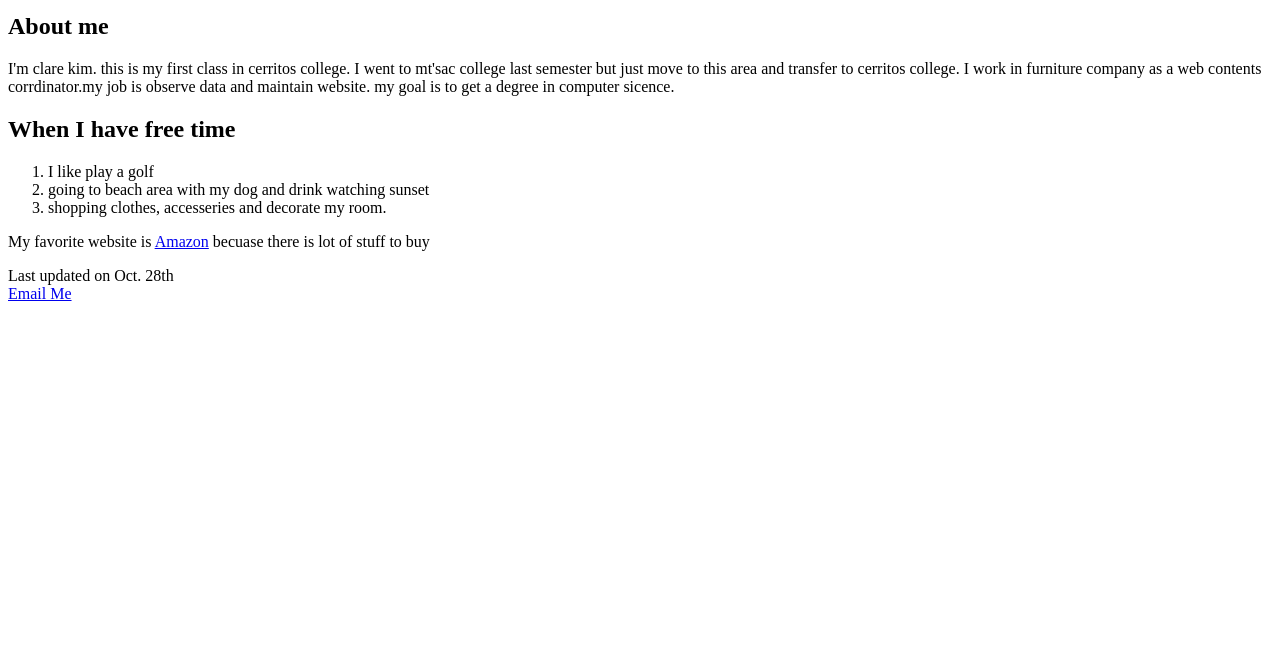
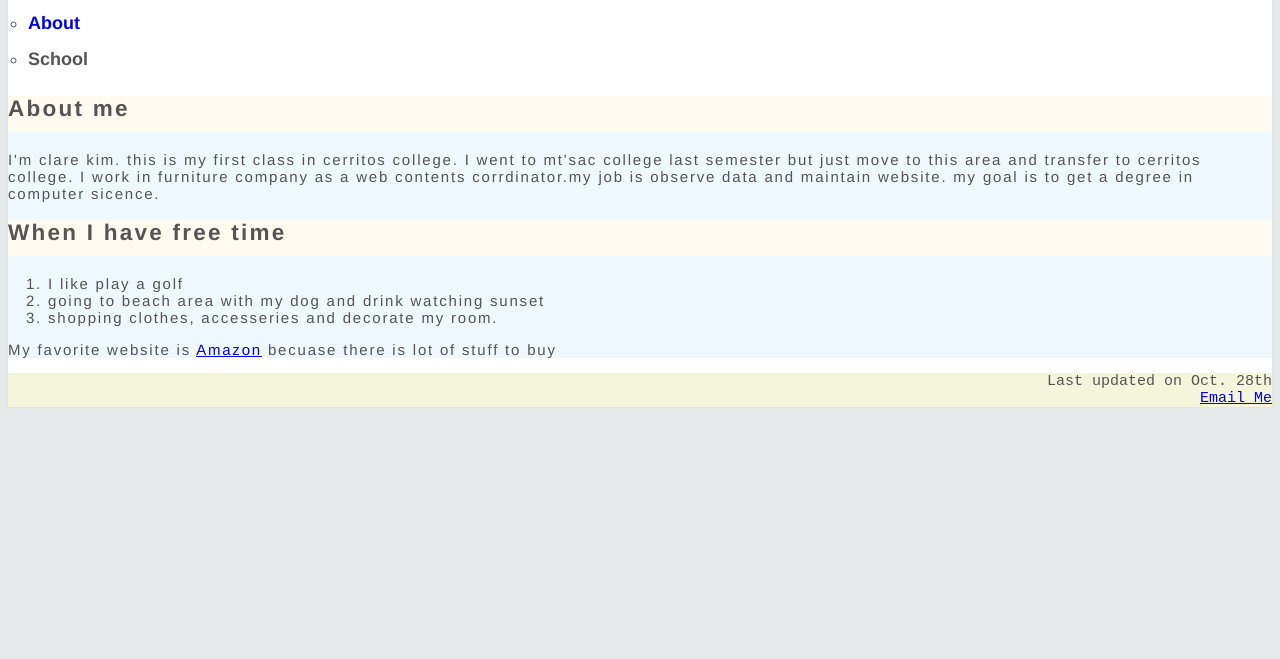
Before and after one commit to Codingnow22/CIS162, a plain HTML site: page index.html in a window 1280 px wide. Shown: the part 141-800 px from the top of the page. Drawn offline with Linux system fonts and the light colour scheme.

Commit message:
Add files via upload

```diff
--- a/index.html
+++ b/index.html
@@ -1,13 +1,16 @@
 <!DOCTYPE html>
-<html leng="en">
+<html lang="en">
 
 <head>
-    <meta charset="utf-8">
+ <meta charset="utf-8">
  <title>Claire Kim</title>
+<link rel="stylesheet" href="css.css">
+
 </head>
 
 <body>
 
+<heather>
 <h1>Claire Kim</h1>
 <nav>
     <ul>
@@ -16,7 +19,9 @@
     <li>School</li>
     </ul>
 </nav>
+</heather>
 
+<section>
 <h2>About me</h2>
 <p>I'm clare kim. this is my first class in cerritos college. I went to mt'sac college last semester but just move to this area and transfer to cerritos college. I work in furniture company as a web contents corrdinator.my job is observe data and maintain website. my goal is to get a degree in computer sicence.</p>
 
@@ -27,6 +32,7 @@
     <li>shopping clothes, accesseries and decorate my room.</li>
     </ol>
 <p>My favorite website is <a href="https://www.amazon.com">Amazon</a>  becuase there is lot of stuff to buy</p>
+</section>
 
  <footer> Last updated on Oct. 28th<br>
     <a href="mailto:fake@email.com">Email Me</a></footer>
```
Also changed, not shown: about.html (+7 -3 lines).
